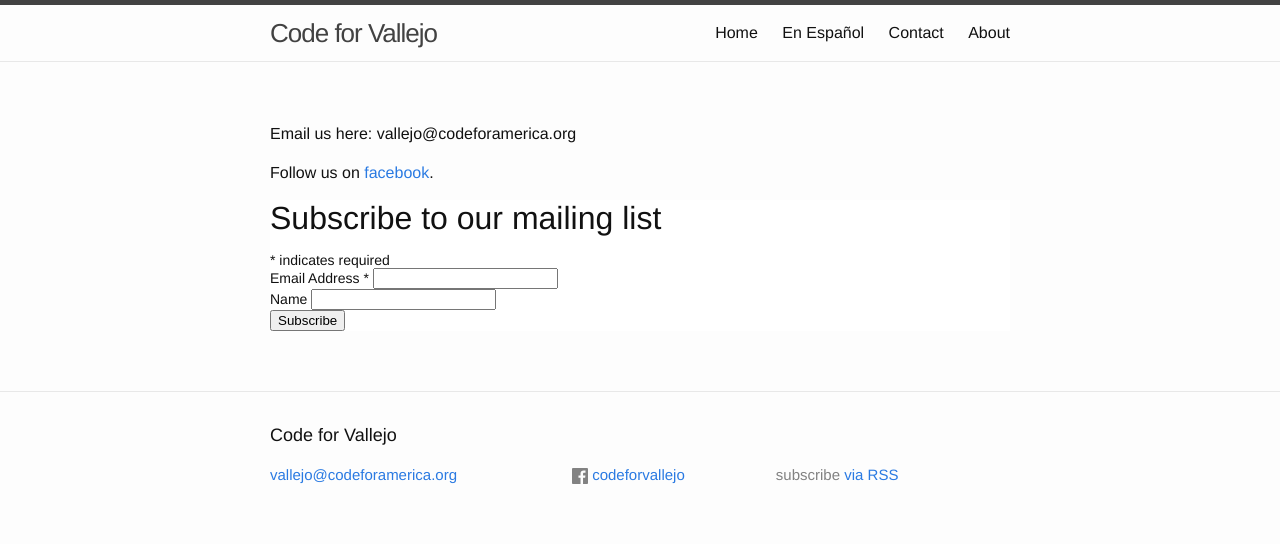
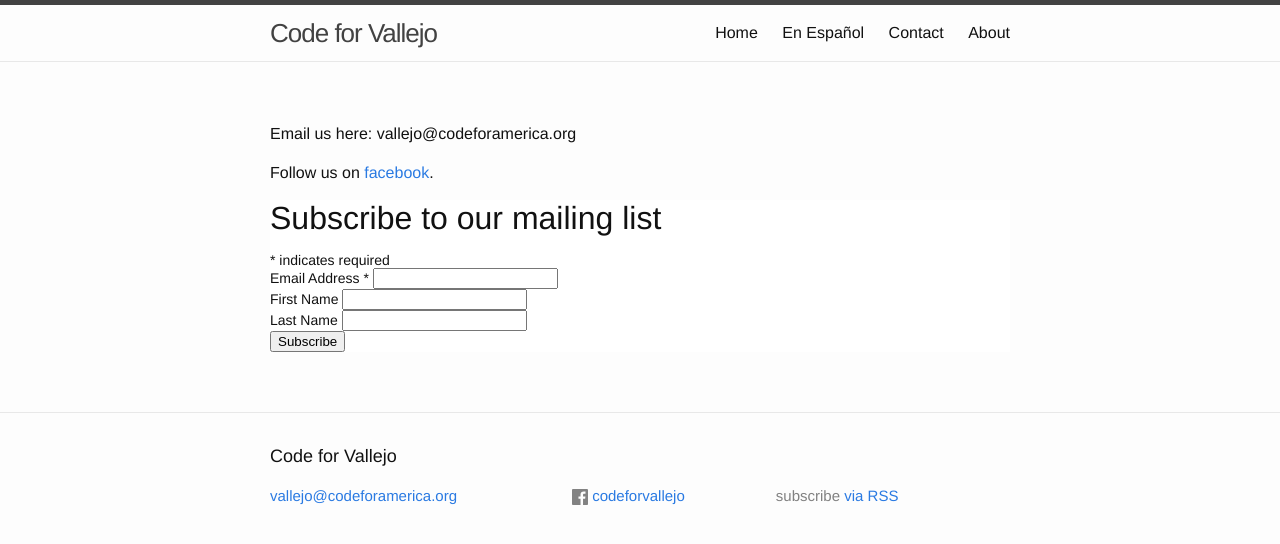
Before and after one commit to codeforamerica/code_for_vallejo, a Jekyll site: the page built from 2_contact.md, in a window 1280 px wide. Shown: the top 544 px of the page. Built offline with Jekyll 4.4.1, drawn with Linux system fonts in a browser that asks for light colours; comment, search, counter and statistics services are not loaded.

Commit message:
fixing mailchip signup

```diff
--- a/2_contact.md
+++ b/2_contact.md
@@ -8,35 +8,40 @@
 
 Follow us on [facebook](https://facebook.com/codeforvallejo).
 
+
 <!-- Begin MailChimp Signup Form -->
 <link href="//cdn-images.mailchimp.com/embedcode/classic-081711.css" rel="stylesheet" type="text/css">
 <style type="text/css">
-    #mc_embed_signup{background:#fff; clear:left; font:14px Helvetica,Arial,sans-serif; }
-    /* Add your own MailChimp form style overrides in your site stylesheet or in this style block.
-       We recommend moving this block and the preceding CSS link to the HEAD of your HTML file. */
+	#mc_embed_signup{background:#fff; clear:left; font:14px Helvetica,Arial,sans-serif; }
+	/* Add your own MailChimp form style overrides in your site stylesheet or in this style block.
+	   We recommend moving this block and the preceding CSS link to the HEAD of your HTML file. */
 </style>
 <div id="mc_embed_signup">
 <form action="//codeforamerica.us2.list-manage.com/subscribe/post?u=d9acf2a4c694efbd76a48936f&amp;id=d71135bae4" method="post" id="mc-embedded-subscribe-form" name="mc-embedded-subscribe-form" class="validate" target="_blank" novalidate>
     <div id="mc_embed_signup_scroll">
-    <h2>Subscribe to our mailing list</h2>
+	<h2>Subscribe to our mailing list</h2>
 <div class="indicates-required"><span class="asterisk">*</span> indicates required</div>
 <div class="mc-field-group">
-    <label for="mce-EMAIL">Email Address  <span class="asterisk">*</span>
+	<label for="mce-EMAIL">Email Address  <span class="asterisk">*</span>
 </label>
-    <input type="email" value="" name="EMAIL" class="required email" id="mce-EMAIL">
+	<input type="email" value="" name="EMAIL" class="required email" id="mce-EMAIL">
 </div>
 <div class="mc-field-group">
-    <label for="mce-MMERGE3">Name </label>
-    <input type="text" value="" name="MMERGE3" class="" id="mce-MMERGE3">
+	<label for="mce-FNAME">First Name </label>
+	<input type="text" value="" name="FNAME" class="" id="mce-FNAME">
 </div>
-    <div id="mce-responses" class="clear">
-        <div class="response" id="mce-error-response" style="display:none"></div>
-        <div class="response" id="mce-success-response" style="display:none"></div>
-    </div>    <!-- real people should not fill this in and expect good things - do not remove this or risk form bot signups-->
-    <div style="position: absolute; left: -5000px;"><input type="text" name="b_9e91b9d2e303f5cb10426711f_0a1067ac28" tabindex="-1" value=""></div>
+<div class="mc-field-group">
+	<label for="mce-LNAME">Last Name </label>
+	<input type="text" value="" name="LNAME" class="" id="mce-LNAME">
+</div>
+	<div id="mce-responses" class="clear">
+		<div class="response" id="mce-error-response" style="display:none"></div>
+		<div class="response" id="mce-success-response" style="display:none"></div>
+	</div>    <!-- real people should not fill this in and expect good things - do not remove this or risk form bot signups-->
+    <div style="position: absolute; left: -5000px;"><input type="text" name="b_d9acf2a4c694efbd76a48936f_d71135bae4" tabindex="-1" value=""></div>
     <div class="clear"><input type="submit" value="Subscribe" name="subscribe" id="mc-embedded-subscribe" class="button"></div>
     </div>
 </form>
 </div>
-<script type='text/javascript' src='//s3.amazonaws.com/downloads.mailchimp.com/js/mc-validate.js'></script><script type='text/javascript'>(function($) {window.fnames = new Array(); window.ftypes = new Array();fnames[0]='EMAIL';ftypes[0]='email';fnames[1]='FNAME';ftypes[1]='text';fnames[2]='LNAME';ftypes[2]='text';fnames[3]='MMERGE3';ftypes[3]='text';fnames[4]='MMERGE4';ftypes[4]='text';fnames[5]='MMERGE5';ftypes[5]='text';fnames[6]='MMERGE6';ftypes[6]='text';fnames[7]='MMERGE7';ftypes[7]='text';}(jQuery));var $mcj = jQuery.noConflict(true);</script>
+<script type='text/javascript' src='//s3.amazonaws.com/downloads.mailchimp.com/js/mc-validate.js'></script><script type='text/javascript'>(function($) {window.fnames = new Array(); window.ftypes = new Array();fnames[0]='EMAIL';ftypes[0]='email';fnames[1]='FNAME';ftypes[1]='text';fnames[2]='LNAME';ftypes[2]='text';}(jQuery));var $mcj = jQuery.noConflict(true);</script>
 <!--End mc_embed_signup-->
```
